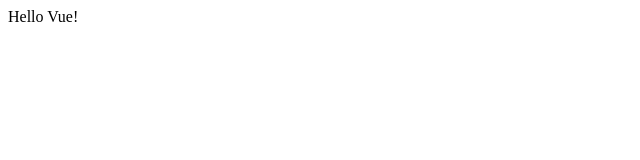
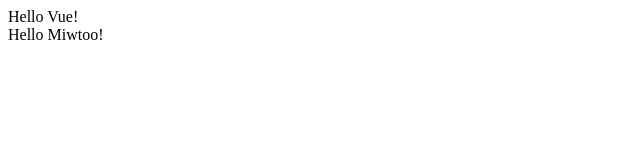
Before and after one commit to tone7784/hello-vue, a plain HTML site: page index.html in a window 1280 px wide. Shown: the full height of the page, 0-640 px from the left. Drawn offline with nearby package versions, Linux system fonts and the light colour scheme.

Commit message:
add hello miwtoo

```diff
--- a/app.js
+++ b/app.js
@@ -1,6 +1,7 @@
 var app = new Vue({
-    el: '#app',
-    data: {
-      message: 'Hello Vue!'
-    }
-  })
+	el: '#app',
+	data: {
+		message: 'Hello Vue!',
+		miw: 'Hello Miwtoo!',
+	},
+});
--- a/index.html
+++ b/index.html
@@ -1,14 +1,15 @@
 <!DOCTYPE html>
 <html lang="en">
 	<head>
-    <meta charset="UTF-8">
-    <meta name="viewport" content="width=device-width, initial-scale=1.0">
+		<meta charset="UTF-8" />
+		<meta name="viewport" content="width=device-width, initial-scale=1.0" />
 		<title>Document</title>
 		<script src="https://cdn.jsdelivr.net/npm/vue/dist/vue.js"></script>
 	</head>
 	<body>
 		<div id="app">
-        {{message}}
+			{{message}} <br />
+			{{miw}}
 		</div>
 
 		<script src="app.js" charset="utf-8"></script>
```
Lines whose indentation alone changed are shown as unchanged.
